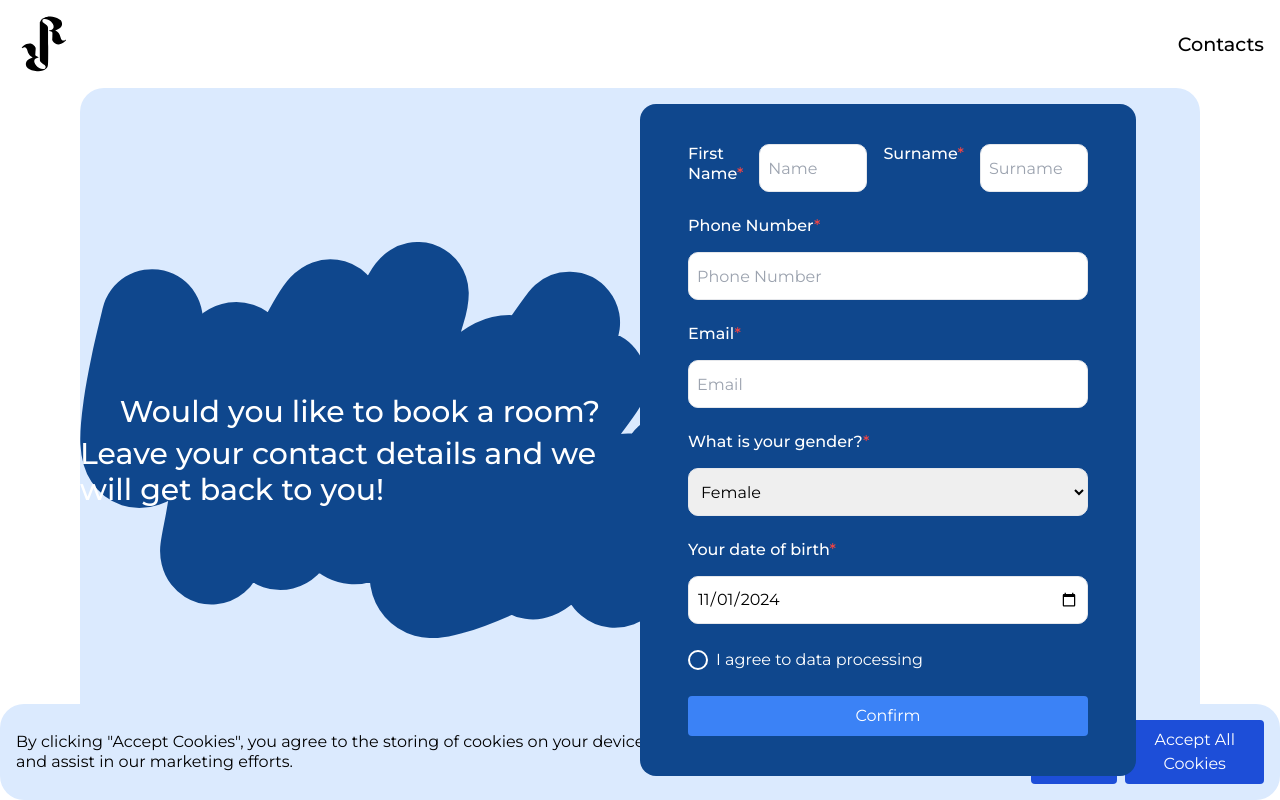
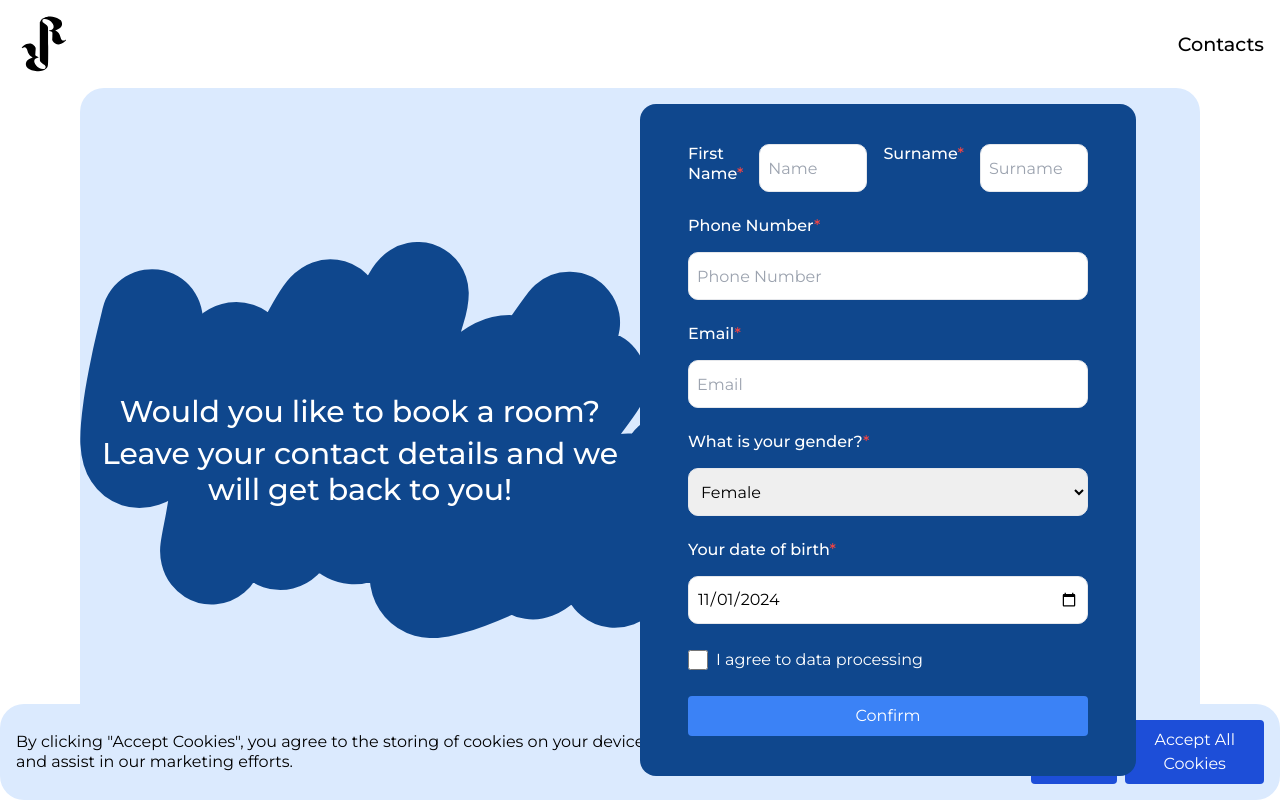
Before and after one commit to chotamode/Unistudy_dorm, a Next.js app: page /rooms/1/reservation/1 in a window 1280 px wide. Built offline with nearby package versions, Linux system fonts and the light colour scheme; no server answers.

Commit message:
last text fixes

```diff
--- a/src/app/components/IconSwitch.tsx
+++ b/src/app/components/IconSwitch.tsx
@@ -35,7 +35,7 @@ const IconSwitch: React.FC<IconSwitchProps> = ({ activeIndex, onClick }) => {
     return (
         <div className="flex flex-col items-center">
             <h1 className="text-7xl font-normal text-black mb-8 text-center">
-                {activeIndex === 0 ? 'rooms for boy\'s ' : 'rooms for girl\'s'}
+                {activeIndex === 0 ? 'Rooms for boy\'s ' : 'Rooms for girl\'s'}
             </h1>
             <div
                 className="rounded-3xl bg-white flex justify-center items-center w-[360px] h-[200px] laptop:w-[450px] laptop:h-[240px]"
--- a/src/app/rooms/[id]/reservation/[bedID]/end/page.tsx
+++ b/src/app/rooms/[id]/reservation/[bedID]/end/page.tsx
@@ -63,8 +63,8 @@ const Stage4Page = () => {
         <Layout>
             <div className={"flex flex-col justify-center items-center h-[47rem] bg-blue-100 rounded-0 tablet:rounded-3xl mx-0 sm:mx-10 md:mx-20 "}>
                 <div className={"flex flex-col justify-center items-center gap-2 mb-6 md:mb-10"}>
-                    <h1 className={"zfold:text-3xl phone:text-4xl md:text-5xl laptop:text-7xl font-semibold text-center"}>Now the manager will</h1>
-                    <h1 className={"zfold:text-3xl phone:text-4xl md:text-5xl laptop:text-7xl font-semibold text-center"}>contact you</h1>
+                    <p className={"zfold:text-3xl phone:text-4xl md:text-5xl laptop:text-6xl font-semibold text-center"}>Thank you! Our manager </p>
+                    <p className={"zfold:text-3xl phone:text-4xl md:text-5xl laptop:text-6xl font-semibold text-center"}>will contact you shortly.</p>
                 </div>
                 <div className={"flex flex-row items-center pr-8 laptop:pr-16 laptop:mr-1 gap- laptop:gap-2"}>
                     <Image src={geoIcon} alt="Geo Icon" className="w-10 h-10 laptop:w-16 laptop:h-16"/>
--- a/src/app/rooms/[id]/reservation/[bedID]/page.tsx
+++ b/src/app/rooms/[id]/reservation/[bedID]/page.tsx
@@ -13,7 +13,7 @@ const FeedbackForm = () => {
     const { bedID, id } = useParams();
     const router = useRouter();
     const today = new Date().toISOString().split('T')[0];
-    const consent = true;
+    const [consent, setConsentState] = useState(false);
 
     const {
         name, surname, phoneNumber, email, gender, dateOfBirth,
@@ -26,6 +26,7 @@ const FeedbackForm = () => {
     const handleChange = (e: React.ChangeEvent<HTMLInputElement | HTMLSelectElement>) => {
         const { name, value, type } = e.target;
         if (type === 'checkbox' && e.target instanceof HTMLInputElement) {
+            setConsentState(e.target.checked);
             setConsent(e.target.checked);
         } else if (type === 'date') {
             if (value <= today) {
@@ -178,7 +179,7 @@ const FeedbackForm = () => {
                     name="consent"
                     checked={consent}
                     onChange={handleChange}
-                    className="mr-2 w-5 h-5 rounded-full border-2 border-white appearance-none cursor-pointer "
+                    className="mr-2 w-5 h-5 rounded-full border-2 border-white bg-transparent cursor-pointer"
                     required
                 />
                 I agree to data processing
@@ -206,10 +207,10 @@ const Stage3Page = () => {
                         <div
                             className="hidden md:flex flex-col w-full justify-center items-center text-white bg-bg-stage3 bg-[length:115%_120%] bg-no-repeat h-full bg-left mx-auto">
                         </div>
-                        <h1 className="static laptop:absolute laptop:pb-20 laptop:mb-4 mt-10 text-2xl zfold:text-xl phone14:text-3xl minibook:text-3xl desktop2:text-4xl font-medium z-10">
+                        <h1 className="static laptop:absolute laptop:pb-20 laptop:mb-4 mt-10 text-center text-2xl zfold:text-xl phone14:text-3xl minibook:text-3xl desktop2:text-4xl font-medium z-10">
                             Would you like to book a room?
                         </h1>
-                        <h1 className="static laptop:absolute laptop:pt-20 laptop:mb-4 text-2xl zfold:text-xl phone14:text-3xl minibook:text-3xl desktop2:text-4xl font-medium z-10">
+                        <h1 className="static laptop:absolute laptop:pt-20 laptop:mb-4 text-center  text-2xl zfold:text-xl phone14:text-3xl minibook:text-3xl desktop2:text-4xl font-medium z-10">
                             Leave your contact details and we will get back to you!
                         </h1>
                     </div>
```
